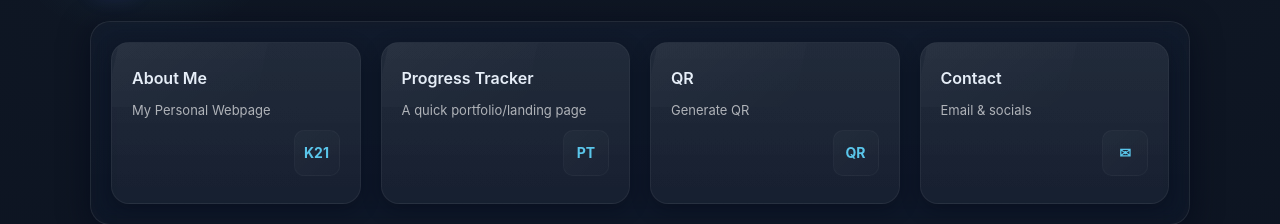
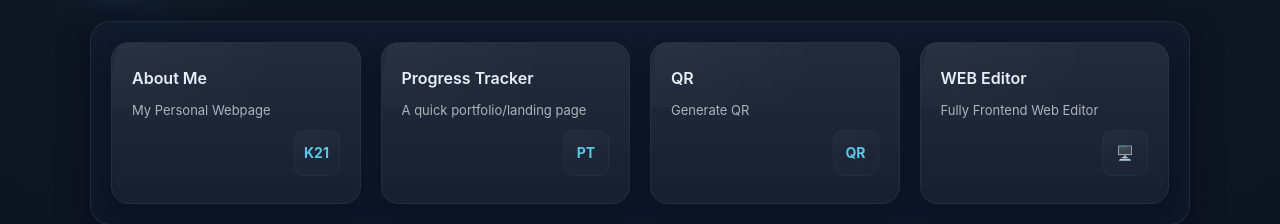
Before and after one commit to Orion021/QL, a plain HTML site: page index.html in a window 1280 px wide. Shown: the part 135-359 px from the top of the page. Drawn offline with Linux system fonts and the light colour scheme.

Commit message:
Replace Contact link with WEB Editor link

```diff
--- a/index.html
+++ b/index.html
@@ -284,10 +284,10 @@
         icon: "QR",
       },
       {
-        title: "Contact",
-        description: "Email & socials",
-        href: "mailto:you@example.com",
-        icon: "✉",
+        title: "WEB Editor",
+        description: "Fully Frontend Web Editor",
+        href: "https://orion021.github.io/web-editor/",
+        icon: "🖥️",
       }
       // ← add more objects here, one per tile
     ];
```
